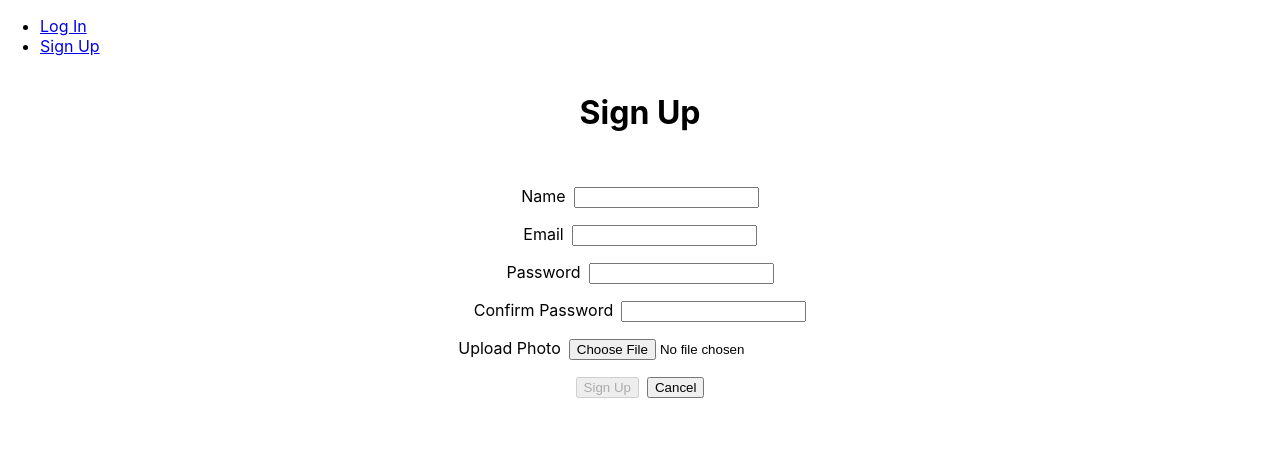
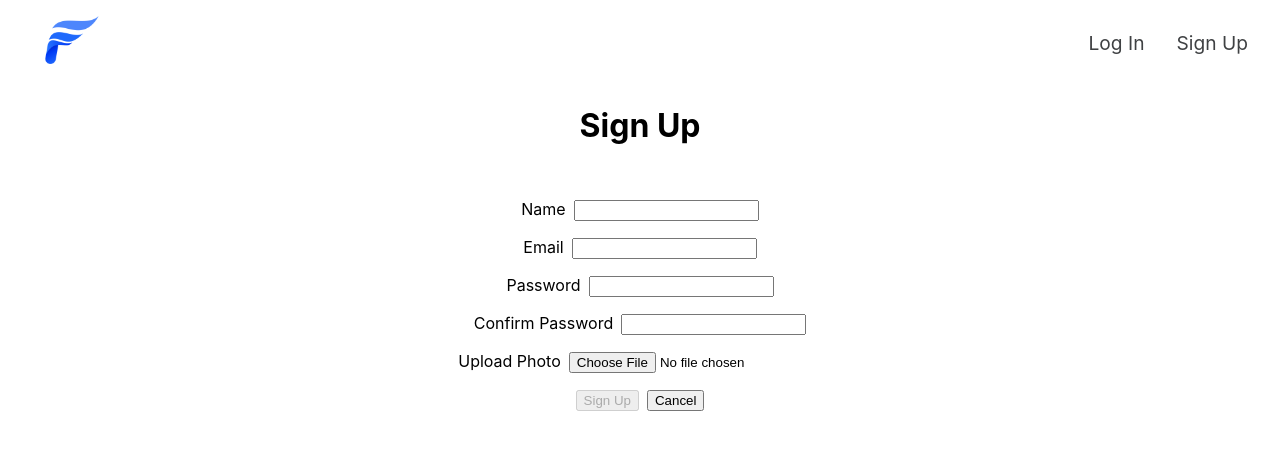
Before and after one commit to juanm98/flitter-front-end, a React (Vite) app: page /signup in a window 1280 px wide. Shown: the top 450 px of the page. Built offline with nearby package versions, Linux system fonts and the light colour scheme; no server answers.

Commit message:
Add logo and stub up navbar

```diff
--- a/src/components/NavBar/NavBar.tsx
+++ b/src/components/NavBar/NavBar.tsx
@@ -1,33 +1,50 @@
 // npm modules
 import { NavLink } from 'react-router-dom'
-
+import './navbar.css'
+import Logo from '../logo/Logo'
 // types
 import { User } from '../../types/models'
 
 interface NavBarProps {
-  user: User | null;
-  handleLogout: () => void;
+  user: User | null
+  handleLogout: () => void
 }
 
 const NavBar = (props: NavBarProps): JSX.Element => {
   const { user, handleLogout } = props
 
   return (
-    <nav>
-      {user ?
-        <ul>
-          <li>Welcome, {user.name}</li>
-          <li><NavLink to="/profiles">Profiles</NavLink></li>
-          <li><NavLink to="/change-password">Change Password</NavLink></li>
-          <li><NavLink to="" onClick={handleLogout}>LOG OUT</NavLink></li>
-        </ul>
-      :
-        <ul>
-          <li><NavLink to="/login">Log In</NavLink></li>
-          <li><NavLink to="/signup">Sign Up</NavLink></li>
-        </ul>
-      }
-    </nav>
+    <nav className="container">
+            <Logo />
+            {user ? (
+                <ul className="navlinks">
+                    {/* <li>Welcome, {user.name}</li> */}
+                    <li>
+                        <NavLink to="/profiles">View Listings</NavLink>
+                    </li>
+                    {/* <li>
+                        <NavLink to="/change-password">Change Password</NavLink>
+                    </li> */}
+                    <li>
+                        <NavLink to="/create-post">Create Post</NavLink>
+                    </li>
+                    <li>
+                        <NavLink to="" onClick={handleLogout}>
+                            LOG OUT
+                        </NavLink>
+                    </li>
+                </ul>
+            ) : (
+                <ul className="navlinks">
+                    <li>
+                        <NavLink to="/login">Log In</NavLink>
+                    </li>
+                    <li>
+                        <NavLink to="/signup">Sign Up</NavLink>
+                    </li>
+                </ul>
+            )}
+        </nav>
   )
 }
 
--- /dev/null
+++ b/src/components/NavBar/navbar.css
@@ -0,0 +1,30 @@
+nav {
+  display: flex;
+  flex-direction: row;
+  justify-content: space-between;
+  align-items: center;
+}
+nav .logo {
+  font-size: 1.3rem;
+}
+.container {
+  margin: 0 2rem;
+}
+
+nav ul {
+  display: flex;
+  gap: 2rem;
+
+  flex-direction: row;
+}
+
+nav ul li {
+  list-style-type: none;
+}
+
+nav ul li a {
+  text-decoration: none;
+  color: rgb(63, 65, 67);
+  font-weight: 400;
+  font-size: 1.2rem;
+}
--- /dev/null
+++ b/src/components/logo/Logo.tsx
@@ -0,0 +1,11 @@
+import React from 'react'
+import './logo.css'
+function Logo(): JSX.Element {
+    return (
+        <div className="logo">
+            <img src="/logo.png" alt="" />
+        </div>
+    )
+}
+
+export default Logo
--- /dev/null
+++ b/src/components/logo/logo.css
@@ -0,0 +1,3 @@
+.logo img {
+  height: 80px;
+}
```
